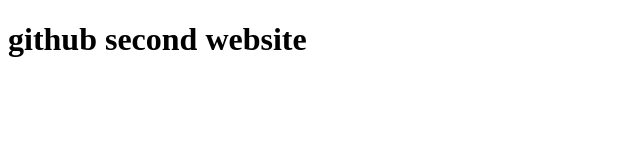
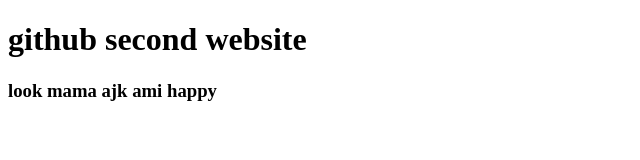
Before and after one commit to nafi-ansary/github-second-website, a plain HTML site: page index.html in a window 1280 px wide. Shown: the whole page, without its empty margins (0-640 px from the left). Drawn offline with Linux system fonts and the light colour scheme.

Commit message:
i am hppy

```diff
--- a/index.html
+++ b/index.html
@@ -7,5 +7,6 @@
 </head>
 <body>
     <h1>github second website</h1>
+    <h3>look mama ajk ami happy</h3>
 </body>
 </html>
```
